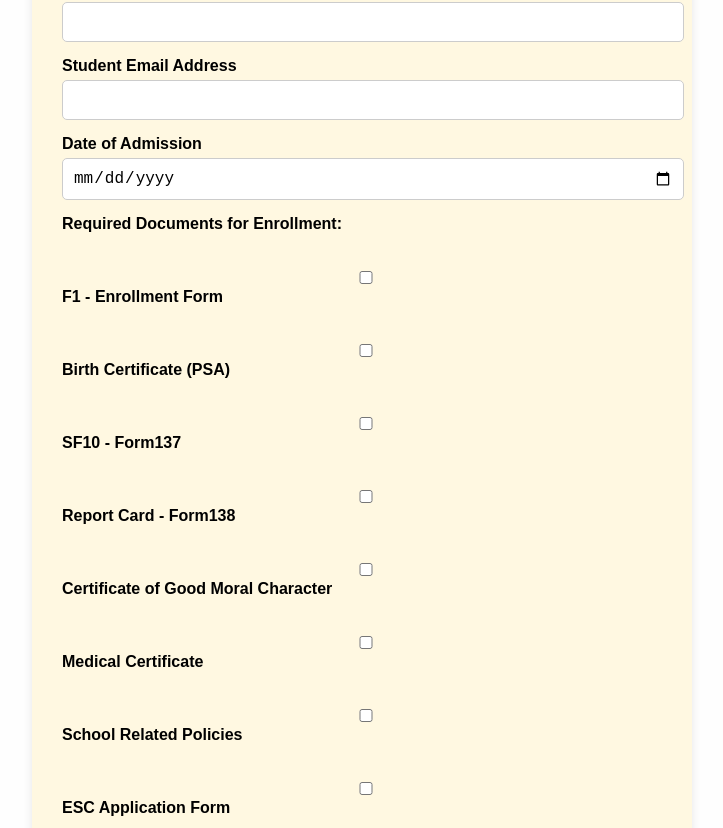
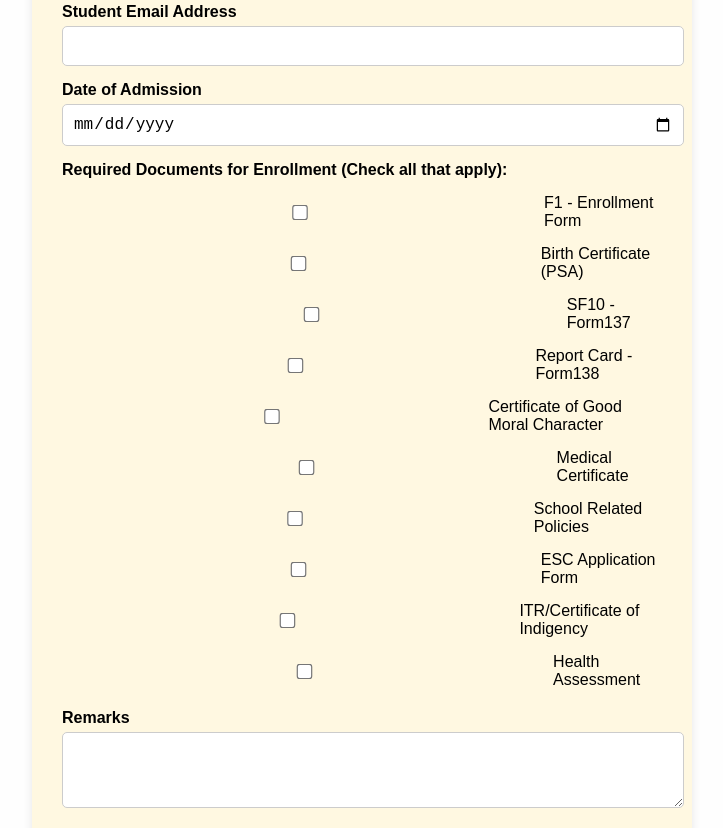
Before and after one commit to wcastro137/student-admission-form, a plain HTML site: page index.html in a window 1280 px wide. Shown: the part 752-1580 px from the top of the page, without its empty margins (278-1001 px from the left). Drawn offline with Linux system fonts and the light colour scheme.

Commit message:
Update index.html

```diff
--- a/index.html
+++ b/index.html
@@ -41,8 +41,20 @@
     }
 
     .checkbox-group {
-  display: grid;
-  /* ...any other styling */
+      margin-top: 10px;
+      margin-bottom: 20px;
+    }
+
+    .checkbox-group label {
+      display: flex;
+      align-items: center;
+      margin-bottom: 8px;
+      font-weight: normal;
+    }
+
+    .checkbox-group input[type="checkbox"] {
+      margin-right: 10px;
+      transform: scale(1.2);
     }
 
     button {
@@ -79,7 +91,6 @@
       <label for="studentName">Student Name</label>
       <input type="text" name="studentName" required>
 
-     <!-- Grade Level Dropdown -->
       <label for="grade_level">Grade Level:</label>
       <select id="grade_level" name="Grade Level" required>
         <option value="Nursery">Nursery</option>
@@ -97,9 +108,8 @@
         <option value="Grade 10">Grade 10</option>
         <option value="Grade 11">Grade 11</option>
         <option value="Grade 12">Grade 12</option>
-    </select><br><br>
+      </select>
 
-    <!-- Section Dropdown -->
       <label for="section">Section:</label>
       <select id="section" name="Section" required>
         <option value="Eden">Eden</option>
@@ -123,16 +133,15 @@
         <option value="GAS(Peace)">GAS(Peace)</option>
         <option value="ICT(Peace)">ICT(Peace)</option>
         <option value="ABM(Compassion)">ABM(Compassion)</option>
-      <option value="STEM(Compassion)">STEM(Compassion</option>
-      <option value="ICT(Compassion)">ICT(Compassion</option>
-    </select><br><br>
+        <option value="STEM(Compassion)">STEM(Compassion)</option>
+        <option value="ICT(Compassion)">ICT(Compassion)</option>
+      </select>
 
-    <!-- Gender Dropdown -->
       <label for="gender">Gender:</label>
       <select id="gender" name="Gender" required>
         <option value="Male">Male</option>
         <option value="Female">Female</option>
-    </select><br><br>
+      </select>
 
       <label for="dob">Date of Birth</label>
       <input type="date" name="dob">
@@ -149,19 +158,18 @@
       <label for="dateAdmission">Date of Admission</label>
       <input type="date" name="dateAdmission">
 
-      <!-- Enrollment Documents Requirement -->
-      <label for="requirements">Required Documents for Enrollment:</label><br>
+      <label for="requirements">Required Documents for Enrollment (Check all that apply):</label>
       <div class="checkbox-group">
-       <label><input type="checkbox" name="requirements" value="F1 - Enrollment Form"> F1 - Enrollment Form</label><br>
-       <label><input type="checkbox" name="requirements" value="Birth Certificate (PSA)"> Birth Certificate (PSA)</label><br>
-       <label><input type="checkbox" name="requirements" value="SF10 - Form137"> SF10 - Form137</label><br>
-       <label><input type="checkbox" name="requirements" value="Report Card - Form138"> Report Card - Form138</label><br>
-       <label><input type="checkbox" name="requirements" value="Certificate of Good Moral Character"> Certificate of Good Moral Character</label><br>
-       <label><input type="checkbox" name="requirements" value="Medical Certificate"> Medical Certificate</label><br>
-       <label><input type="checkbox" name="requirements" value="School Related Policies"> School Related Policies</label><br>
-       <label><input type="checkbox" name="requirements" value="ESC Application Form"> ESC Application Form</label><br>
-       <label><input type="checkbox" name="requirements" value="ITR/Certificate of Indigency"> ITR/Certificate of Indigency</label><br>
-       <label><input type="checkbox" name="requirements" value="Health Assessment"> Health Assessment</label><br>
+        <label><input type="checkbox" name="requirements" value="F1 - Enrollment Form"> F1 - Enrollment Form</label>
+        <label><input type="checkbox" name="requirements" value="Birth Certificate (PSA)"> Birth Certificate (PSA)</label>
+        <label><input type="checkbox" name="requirements" value="SF10 - Form137"> SF10 - Form137</label>
+        <label><input type="checkbox" name="requirements" value="Report Card - Form138"> Report Card - Form138</label>
+        <label><input type="checkbox" name="requirements" value="Certificate of Good Moral Character"> Certificate of Good Moral Character</label>
+        <label><input type="checkbox" name="requirements" value="Medical Certificate"> Medical Certificate</label>
+        <label><input type="checkbox" name="requirements" value="School Related Policies"> School Related Policies</label>
+        <label><input type="checkbox" name="requirements" value="ESC Application Form"> ESC Application Form</label>
+        <label><input type="checkbox" name="requirements" value="ITR/Certificate of Indigency"> ITR/Certificate of Indigency</label>
+        <label><input type="checkbox" name="requirements" value="Health Assessment"> Health Assessment</label>
       </div>
 
       <label for="remarks">Remarks</label>
@@ -172,7 +180,7 @@
   </div>
 
   <script>
-    const scriptURL = "https://script.google.com/macros/s/AKfycbzVzc_gXKoqjNckQ5VLQSdtJpvZMjaey50YICmI1KdVFl0audMDhl9HCEP_01vgx6uM/exec"; // Replace with your actual deployed Web App URL
+    const scriptURL = "https://script.google.com/macros/s/AKfycbzFibjwsH2Y07zlNA3HRvkB4E7BdqGslQnpeodX4aX7scbsgGGykZP25DJVjy5jKeDe/exec";
 
     document.getElementById("studentForm").addEventListener("submit", function (e) {
       e.preventDefault();
@@ -180,7 +188,12 @@
       const formData = new FormData(e.target);
       const data = {};
       formData.forEach((value, key) => {
+        // for checkboxes (multiple values with same name)
+        if (data[key]) {
+          data[key] += ", " + value;
+        } else {
           data[key] = value;
+        }
       });
 
       fetch(scriptURL, {
```
Lines whose indentation alone changed are shown as unchanged.
